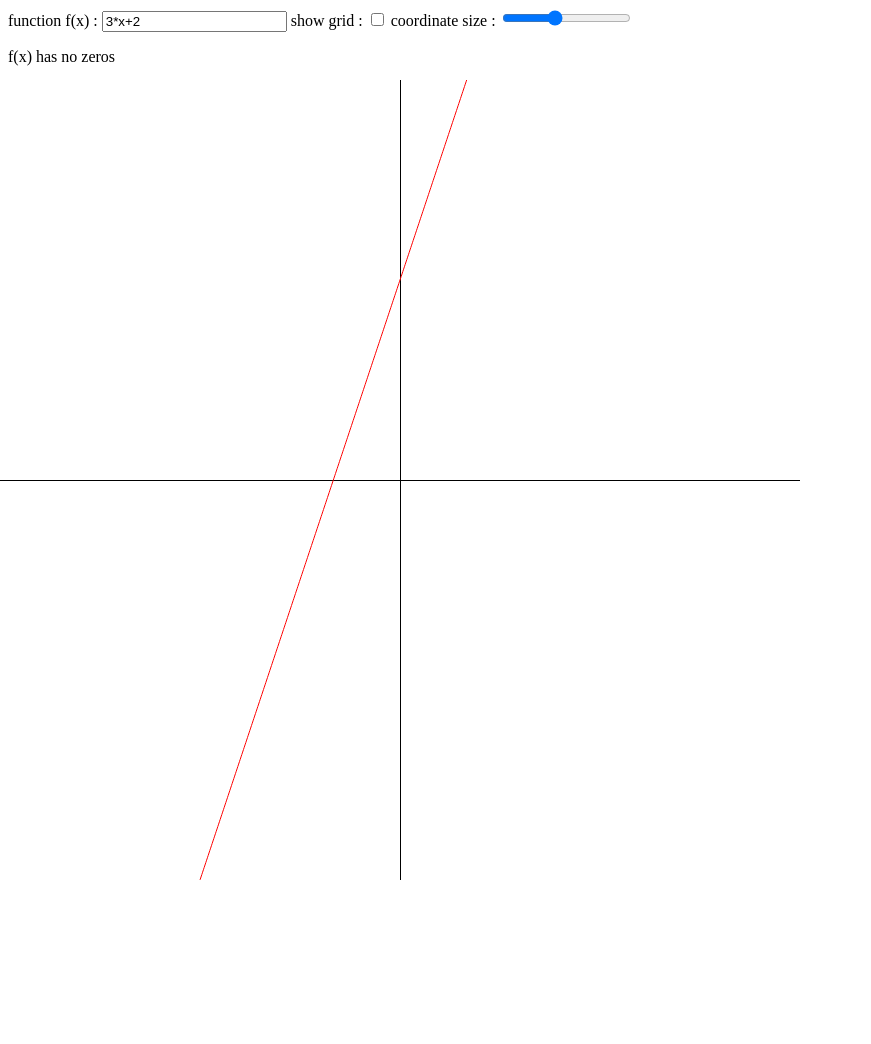
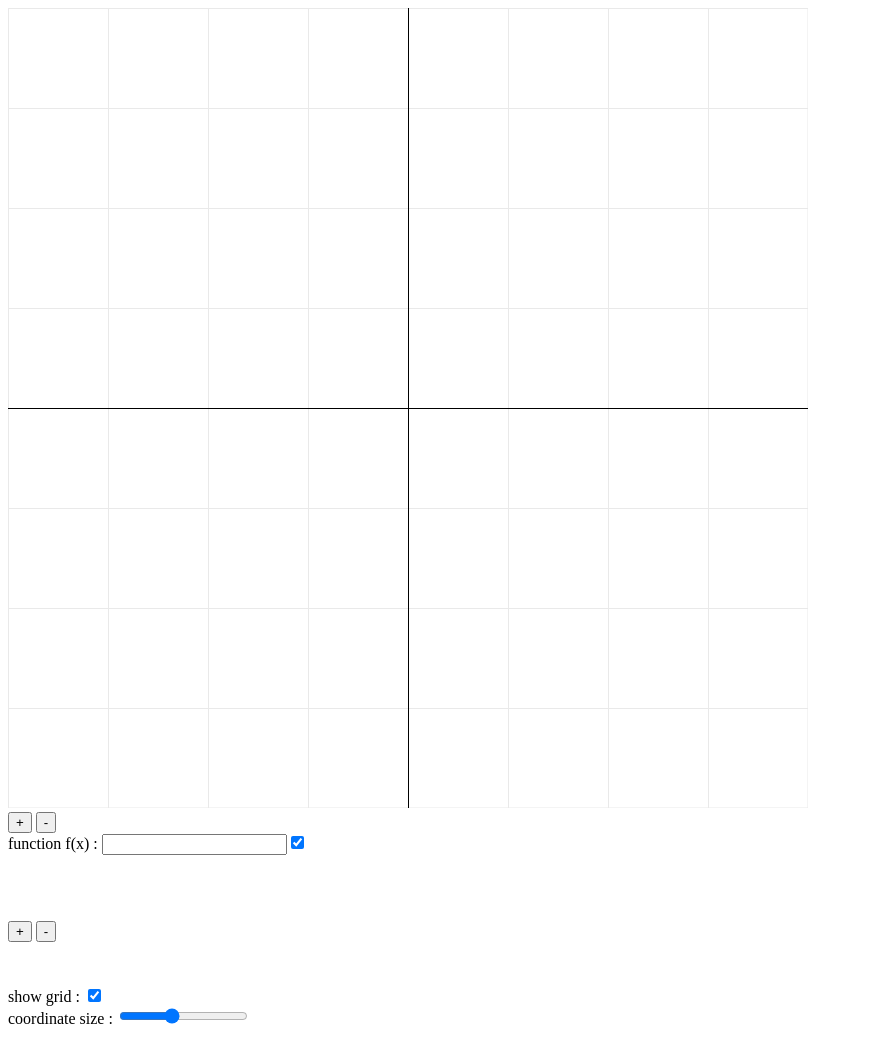
Before and after one commit to DanielBartolic/mathgraph, a plain HTML site: page index.html in a window 1280 px wide. Shown: the whole page, without its empty margins (0-871 px from the left). Before the commit the page ends 880 px from the top, so only its background shows below. Drawn offline with Linux system fonts and the light colour scheme.

Commit message:
Add files via upload

```diff
--- a/index.html
+++ b/index.html
@@ -5,12 +5,12 @@
         <title>Graph Calculator</title>
         <script src="math.min.js"></script>
         <script src="jquery.min.js"></script>
-        <script src="nerdamer/nerdamer.core.js"></script>
+        <!-- <script src="nerdamer/nerdamer.core.js"></script>  -->
         <!-- LOAD ADD-ONS. These files contain extended functions. See documentation -->
         <!-- again assuming you've saved the files in root -->
-        <script src="nerdamer/Algebra.js"></script>
+        <!-- <script src="nerdamer/Algebra.js"></script>
         <script src="nerdamer/Calculus.js"></script>
-        <script src="nerdamer/Solve.js"></script>
+        <script src="nerdamer/Solve.js"></script> -->
         <link rel="stylesheet" type="text/css" href="style.css">
     </head>
     <body>
@@ -19,9 +19,17 @@
             <canvas width="800" height="800" id="myCanvas"></canvas>
         </div>
         <div class="input">
-            function f(x) : <input id="inputFieldFunction">
-            show grid : <input type="checkbox" id="cbShowGrid" onclick="cbFunction()">
-            coordinate size : <input type="range" min=1 max=6 value=3 id="range" oninput="sliderChange(this.value)">
+            <div> <button type="button" onclick="addFunctionInput()">+</button> <button type="button" onclick="removeFunctionInput()">-</button> </div>
+            <div id="fx"> function f(x) : <input id="inputFieldFunctionFX"><input type="checkbox" id="cbShowFX" onclick="showFX()" checked></div>
+            <div id="gx"> function g(x) : <input id="inputFieldFunctionGX"><input type="checkbox" id="cbShowGX" onclick="showGX()" checked></div>
+            <div id="hx"> function h(x) : <input id="inputFieldFunctionHX"><input type="checkbox" id="cbShowHX" onclick="showHX()" checked></div>
+            <div id="ix"> function i(x) : <input id="inputFieldFunctionIX"><input type="checkbox" id="cbShowIX" onclick="showIX()" checked></div>
+            <div> <button type="button" onclick="addVariableInput()">+</button> <button type="button" onclick="removeVariableInput()">-</button> </div>
+            <div id="rangeK" > variable k : <input type="range" min=-10 max=10 value=0 id="range" oninput="changeVariableK(this.value)"><span id="outputK"></span></div>
+            <div id="rangeL"> variable l : <input type="range" min=-100 max=100 value=0 id="range" oninput="changeVariableL((this.value/100))"><span id="outputL"></span></div>
+            <div> show grid : <input type="checkbox" id="cbShowGrid" onclick="cbGridFunction()" checked> </div>
+            <div> coordinate size : <input type="range" min=1 max=6 value=3 id="range" oninput="sliderChange(this.value)"> </div>
+
         </div>
         <div class = "output">
             <p id="root"></p>
--- a/myScript.js
+++ b/myScript.js
@@ -1,8 +1,25 @@
 var canvas = document.getElementById('myCanvas'),
-outputRoot = document.getElementById("root"),
+fgx = document.getElementById('gx'),
+fhx = document.getElementById('hx'),
+fix = document.getElementById('ix'),
+vRangeK = document.getElementById('rangeK'),
+vRangeL = document.getElementById('rangeL'),
+outputK = document.getElementById('outputK'),
+outputL = document.getElementById('outputL'),
 
 c = canvas.getContext('2d'),
-grid = false,
+grid = true,
+gx = false,
+hx = false,
+ix = false,
+showfxv = true,
+showgxv = true,
+showhxv = true,
+showixv = true,
+rangeK = false,
+rangeL = false,
+variableK = 0,
+variableL = 0,
 
 
 canvas_height = canvas.height,
@@ -21,36 +38,57 @@ coordinateSystemSizeX = x_axis_distance_grid_lines,
 coordinateSystemSizeY = y_axis_distance_grid_lines,
 
 math = mathjs(),
-expr = '3*x+2',
-scope = { x : 0},
-tree = math.parse(expr,scope);
+expr,
+exprgx,
+exprhx,
+exprix,
+scope = { x : 0};
 
-draw();
+
+c.clearRect(0, 0, canvas.width, canvas.height);
+  drawGrid();
+  drawAxis();
 initTextField();
-// initTextFieldLines();
+outputK.innerHTML = variableK;
+outputL.innerHTML = variableL;
 
 function draw(){
-  calcRoots();
+  if(!rangeK)
+    variableK = 0;
+  if(!rangeL)
+    variableL = 0;
+  // calcRoots(expr);
   c.clearRect(0, 0, canvas.width, canvas.height);
   drawGrid();
   drawAxis();
-  drawCurve();
-  drawLimits();
+  if(showfxv){
+  drawCurve(expr,"red");
+  drawLimits(expr);
+  }
+  if(showgxv){
+  drawCurve(exprgx,"blue");
+  drawLimits(exprgx);
+  }
+  if(showhxv){
+  drawCurve(exprhx,"green");
+  drawLimits(exprhx);
+  }
+  if(showixv){
+  drawCurve(exprix,"yellow");
+  drawLimits(exprix);
+  }
 }
 
 
-
-
-function calcRoots(){
-
-  try {
-    var sol = nerdamer.solveEquations(expr,'x');
-    outputRoot.textContent = sol.toString();
-  }
-  catch(err) {
-    outputRoot.textContent = 'f(x) has no zeros';
-  }
-}
+// function calcRoots(val){
+//   try {
+//     var sol = nerdamer.solveEquations(val,'x');
+//     outputRoot.textContent = sol.toString();
+//   }
+//   catch(err) {
+//     outputRoot.textContent = 'f(x) has no zeros';
+//   }
+// }
 
 function drawGrid(){
   if(grid){
@@ -91,7 +129,10 @@ function drawAxis(){
 
 
 
-function drawCurve(){
+function drawCurve(val,color){
+    tree = math.parse(val.replace(/k/gi,variableK).replace(/l/gi,variableL),scope);
+
+
 var
 i,xPixel,yPixel,
 percentX,percentY,
@@ -108,7 +149,8 @@ yMax = 1 * coordinateSystemSizeY;
 
 
     c.beginPath();
-    c.strokeStyle = "red";
+    c.lineWidth = 3;
+    c.strokeStyle = color;
 
     for(i = 0; i < n; i++){
 
@@ -144,7 +186,8 @@ yMax = 1 * coordinateSystemSizeY;
     c.stroke();
 }
 
-function drawLimits(){
+function drawLimits(val){
+  tree = math.parse(val.replace(/k/gi,variableK).replace(/l/gi,variableL),scope);
     var
     i,xPixel,yPixel,
     percentX,percentY,
@@ -202,21 +245,40 @@ function evaluateMathExpr(mathX){
 }
 
 function initTextField(){
-    var input = $('#inputFieldFunction');
+    var inputFX = $('#inputFieldFunctionFX');
+    var inputGX = $('#inputFieldFunctionGX');
+    var inputHX = $('#inputFieldFunctionHX');
+    var inputIX = $('#inputFieldFunctionIX');
 
 
       // Set the initial text value programmatically using jQuery.
-      input.val(expr);
+      inputFX.val(expr);
 
       // Listen for changes using jQuery.
-      input.keyup(function (event) {
-        expr = input.val();
-        tree = math.parse(expr,scope);
+      inputFX.keyup(function (event) {
+        expr = inputFX.val();
+        draw();
+      });
+
+      inputGX.keyup(function (event) {
+        exprgx = inputGX.val();
+        draw();
+      });
+
+      inputHX.keyup(function (event) {
+        exprhx = inputHX.val();
+        draw();
+      });
+
+      inputIX.keyup(function (event) {
+        exprix = inputIX.val();
         draw();
       });
 }
 
-function cbFunction() {
+
+
+function cbGridFunction() {
   var gridCB = document.getElementById('cbShowGrid');
   if (gridCB.checked == true){
         grid = true;
@@ -226,19 +288,97 @@ function cbFunction() {
   draw();
 }
 
-// function initTextFieldLines(){
-//     var input = $('#inputFieldLines');
+function showFX(){
+  if(!showfxv){
+    showfxv = true;
+  }else if(showfxv){
+    showfxv = false;
+  }
+  draw();
+}
 
-//       // Set the initial text value programmatically using jQuery.
-//       input.val(n);
+function showGX(){
+  if(!showgxv){
+    showgxv = true;
+  }else if(showgxv){
+    showgxv = false;
+  }
+  draw();
+}
 
-//       // Listen for changes using jQuery.
-//       input.keyup(function (event) {
-//         n = input.val();
-//         n++;
-//         draw();
-//       });
-// }
+function showHX(){
+  if(!showhxv){
+    showhxv = true;
+  }else if(showhxv){
+    showhxv = false;
+  }
+  draw();
+}
+
+function showIX(){
+  if(!showixv){
+    showixv = true;
+  }else if(showixv){
+    showixv = false;
+  }
+  draw();
+}
+
+function addFunctionInput(){
+  if(gx == false){
+    fgx.style.visibility = "visible";
+    gx = true;
+    showgxv = true;
+  }else if(hx == false){
+    fhx.style.visibility = "visible";
+    hx = true;
+    showhxv = true;
+  }else if(ix == false){
+    fix.style.visibility = "visible";
+    ix = true;
+    showixv = true;
+  }
+  draw();
+}
+
+function removeFunctionInput(){
+  if(ix){
+    fix.style.visibility = "hidden";
+    ix = false;
+    showixv = false;
+  }else if(hx){
+    fhx.style.visibility = "hidden";
+    hx = false;
+    showhxv = false;
+  }else if(gx){
+    fgx.style.visibility = "hidden";
+    gx = false;
+    showgxv = false;
+  }
+  draw();
+}
+
+function addVariableInput(){
+  if(rangeK == false){
+    vRangeK.style.visibility = "visible";
+    rangeK = true;
+  }else if(rangeL == false){
+    vRangeL.style.visibility = "visible";
+    rangeL = true;
+  }
+  draw();
+}
+
+function removeVariableInput(){
+  if(rangeL){
+    vRangeL.style.visibility = "hidden";
+    rangeL = false;
+  }else if(rangeK){
+    vRangeK.style.visibility = "hidden";
+    rangeK = false;
+  }
+  draw();
+}
 
 function sliderChange(val) {
 
@@ -256,6 +396,18 @@ function sliderChange(val) {
           draw();
 }
 
+function changeVariableK(val){
+  variableK = val;
+  outputK.innerHTML = variableK;
+  draw();
+}
+
+function changeVariableL(val){
+  variableL = val;
+  outputL.innerHTML = variableL;
+  draw();
+}
+
 function variables(x){
   grid_size = x;
   num_lines_x = Math.floor(canvas_height/grid_size);
--- a/style.css
+++ b/style.css
@@ -1,16 +1,21 @@
-canvas {
-    position: absolute;
-    top: 10%;
-    left: 0;
+#gx{
+    visibility: hidden;
+}
+#ix{
+    visibility: hidden;
+}
+#hx{
+    visibility: hidden;
 }
 
-.canvas{
-    width: auto;
-    height: auto;
-    margin: auto;
+#rangeK{
+    visibility: hidden;
 }
 
-.input{
-    width: auto;
-    height: auto;
+#rangeL{
+    visibility: hidden;
 }
+
+/* body{
+    background-color: rgb(83, 6, 155);
+} */
```
